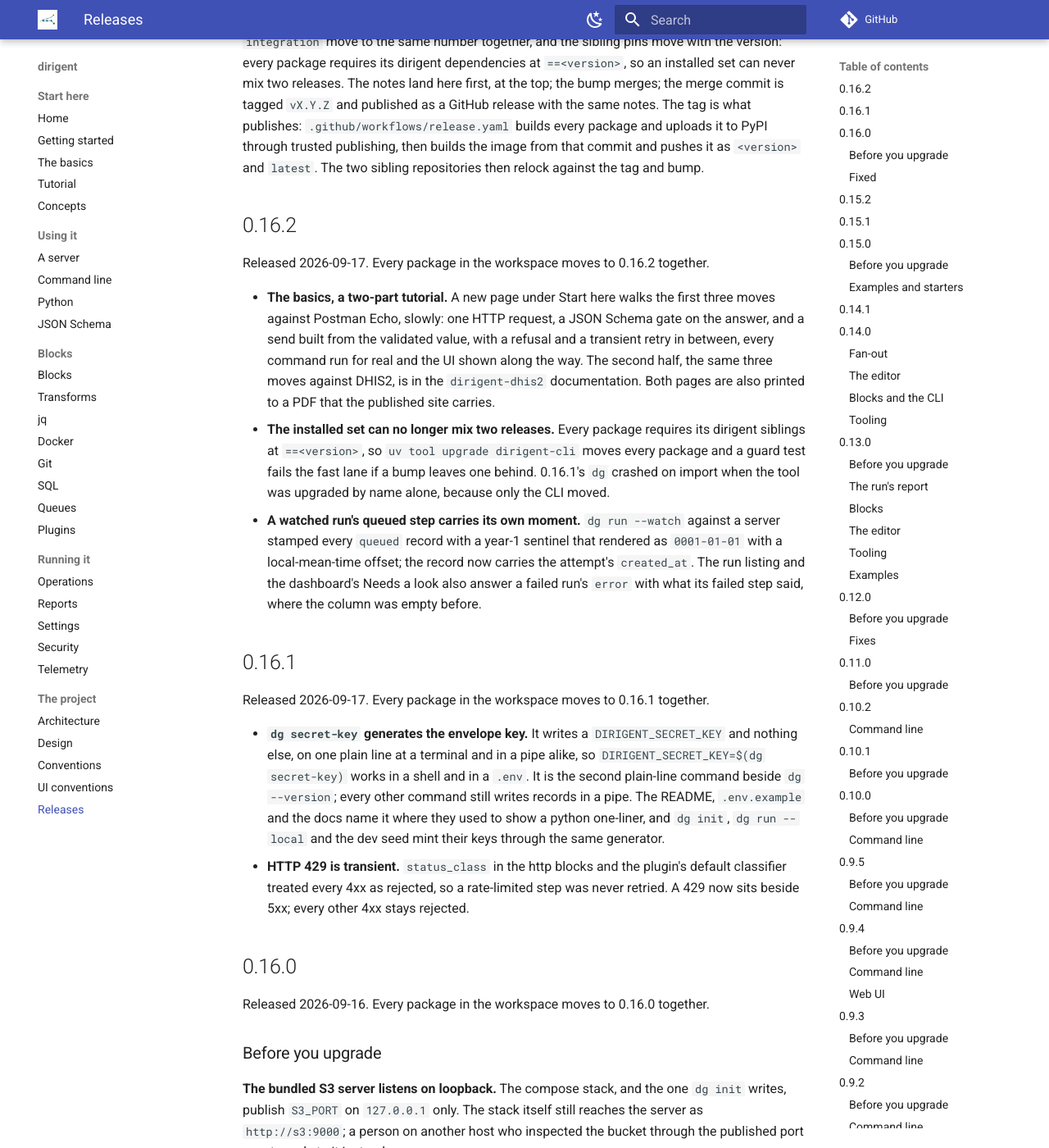
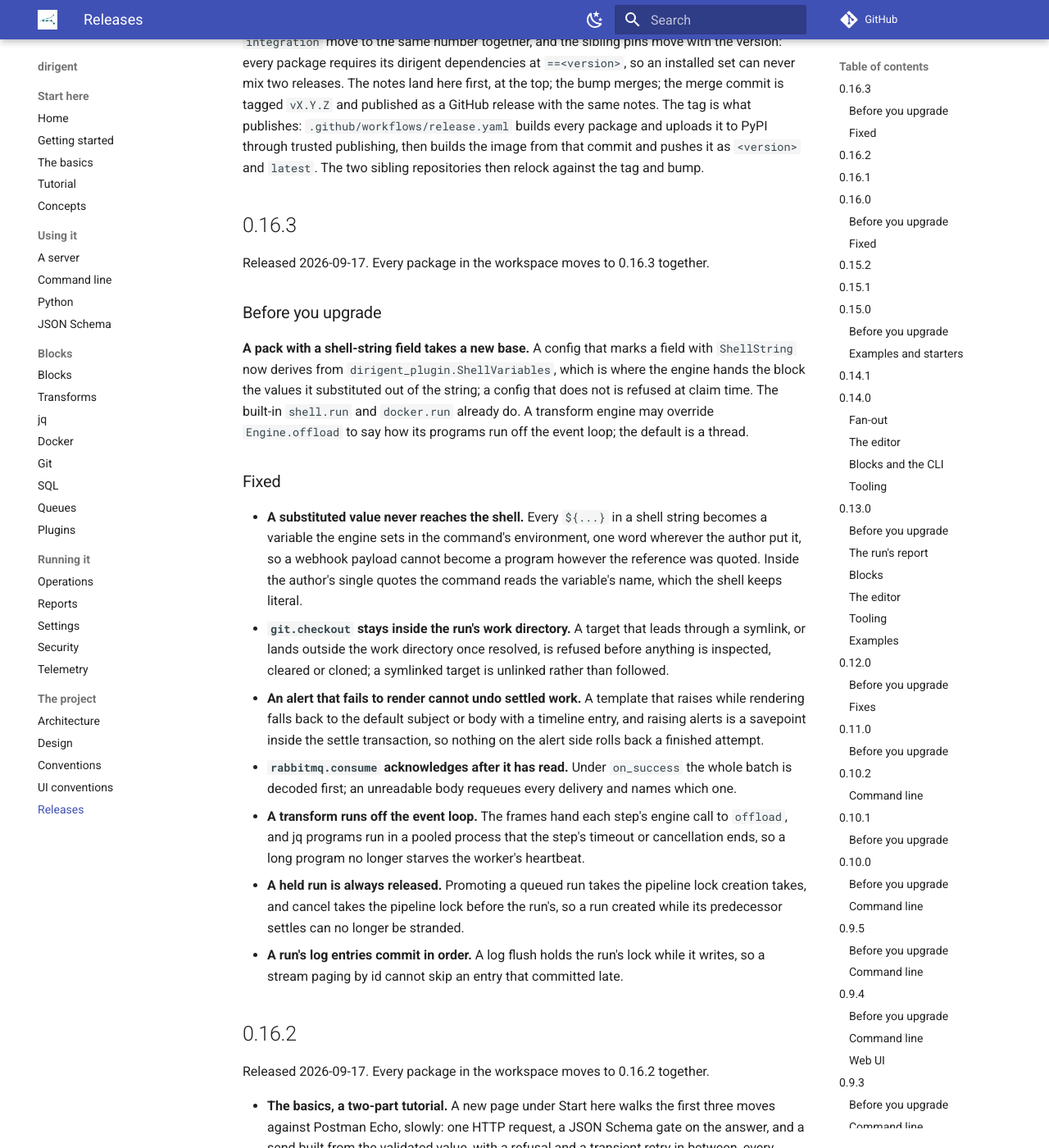
Before and after one commit to winterop-com/dirigent, an MkDocs documentation site: the page built from docs/releases.md, in a window 1280 px wide and 1400 px high, scrolled down 327 px. Shown: the whole window at 82% size. Built offline with MkDocs 1.6.1 and Material for MkDocs 9.7.7, drawn with Linux system fonts in a browser that asks for light colours; comment, search, counter and statistics services are not loaded.

Commit message:
chore: release 0.16.3

```diff
--- a/docs/releases.md
+++ b/docs/releases.md
@@ -15,6 +15,43 @@ merge commit is tagged `vX.Y.Z` and published as a GitHub release with the same
 tag is what publishes: `.github/workflows/release.yaml` builds every package and uploads it
 to PyPI through trusted publishing, then builds the image from that commit and pushes it as
 `<version>` and `latest`. The two sibling repositories then relock against the tag and bump.
+
+## 0.16.3
+
+Released 2026-09-17. Every package in the workspace moves to 0.16.3 together.
+
+### Before you upgrade
+
+**A pack with a shell-string field takes a new base.** A config that marks a field with
+`ShellString` now derives from `dirigent_plugin.ShellVariables`, which is where the engine
+hands the block the values it substituted out of the string; a config that does not is refused
+at claim time. The built-in `shell.run` and `docker.run` already do. A transform engine may
+override `Engine.offload` to say how its programs run off the event loop; the default is a
+thread.
+
+### Fixed
+
+- **A substituted value never reaches the shell.** Every `${...}` in a shell string becomes a
+  variable the engine sets in the command's environment, one word wherever the author put it,
+  so a webhook payload cannot become a program however the reference was quoted. Inside the
+  author's single quotes the command reads the variable's name, which the shell keeps literal.
+- **`git.checkout` stays inside the run's work directory.** A target that leads through a
+  symlink, or lands outside the work directory once resolved, is refused before anything is
+  inspected, cleared or cloned; a symlinked target is unlinked rather than followed.
+- **An alert that fails to render cannot undo settled work.** A template that raises while
+  rendering falls back to the default subject or body with a timeline entry, and raising alerts
+  is a savepoint inside the settle transaction, so nothing on the alert side rolls back a
+  finished attempt.
+- **`rabbitmq.consume` acknowledges after it has read.** Under `on_success` the whole batch is
+  decoded first; an unreadable body requeues every delivery and names which one.
+- **A transform runs off the event loop.** The frames hand each step's engine call to
+  `offload`, and jq programs run in a pooled process that the step's timeout or cancellation
+  ends, so a long program no longer starves the worker's heartbeat.
+- **A held run is always released.** Promoting a queued run takes the pipeline lock creation
+  takes, and cancel takes the pipeline lock before the run's, so a run created while its
+  predecessor settles can no longer be stranded.
+- **A run's log entries commit in order.** A log flush holds the run's lock while it writes, so
+  a stream paging by id cannot skip an entry that committed late.
 
 ## 0.16.2
 
```
Also changed, not shown: 14 other files.
